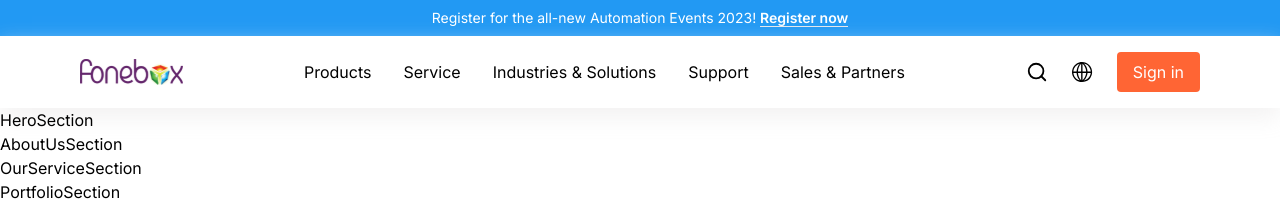
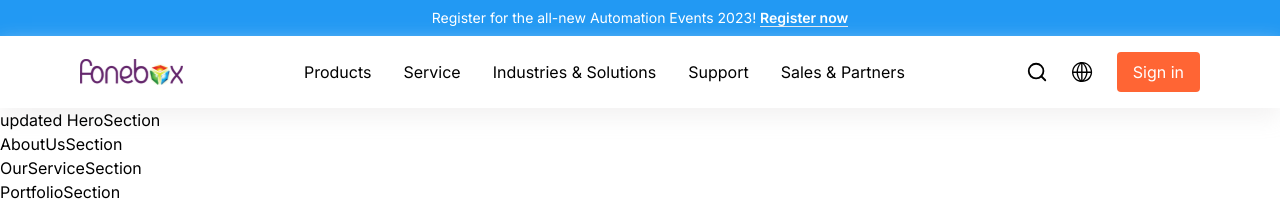
Before and after one commit to ahonkazi/fonebox-practice, a Next.js app: page / in a window 1280 px wide. Shown: the top 201 px of the page. Built offline with nearby package versions, Linux system fonts and the light colour scheme.

Commit message:
initialization

```diff
--- a/src/app/(routes)/_home/_components/HeroSection/HeroSection.jsx
+++ b/src/app/(routes)/_home/_components/HeroSection/HeroSection.jsx
@@ -2,7 +2,7 @@ import React from 'react'
 
 const HeroSection = () => {
   return (
-    <div>HeroSection</div>
+    <div>updated HeroSection</div>
   )
 }
 
```
